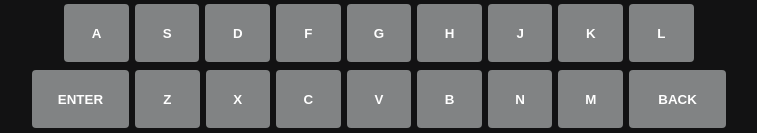
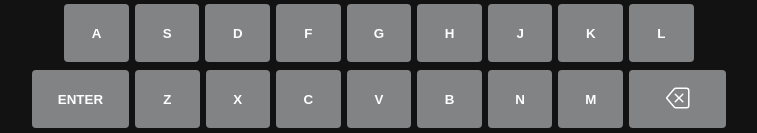
Before and after one commit to reddcarp/not-wordle, a React (Create React App) app: page / in a window 1280 px wide. Shown: the part 664-797 px from the top of the page, without its empty margins (258-1015 px from the left). Built offline with nearby package versions, Linux system fonts and the light colour scheme.

Commit message:
[Keyboard] now with icon backspace

```diff
--- a/src/components/keyboard/KeyboardKey.tsx
+++ b/src/components/keyboard/KeyboardKey.tsx
@@ -1,6 +1,6 @@
 import { StateType } from "../../interfaces";
-
 import "../../styles/Keyboard.css";
+import { ReactComponent as BackspaceSvg } from "../../assets/backspace.svg";
 
 interface KeyboardKeyProps {
   letterKey: string;
@@ -26,7 +26,7 @@ function KeyboardKey({ letterKey, state }: KeyboardKeyProps) {
           id="special-key"
           className="key"
         >
-          Back
+          <BackspaceSvg />
         </button>
       );
     }
--- a/src/styles/Grid.css
+++ b/src/styles/Grid.css
@@ -2,7 +2,6 @@
   color: var(--color-text);
   font-weight: bold;
   border: 2px solid var(--color-empty);
-  font-size: calc(10px + 4vmin);
   display: inline-flex;
   align-items: center;
   justify-content: center;
```
Also changed, not shown: src/assets/backspace.svg (added).
